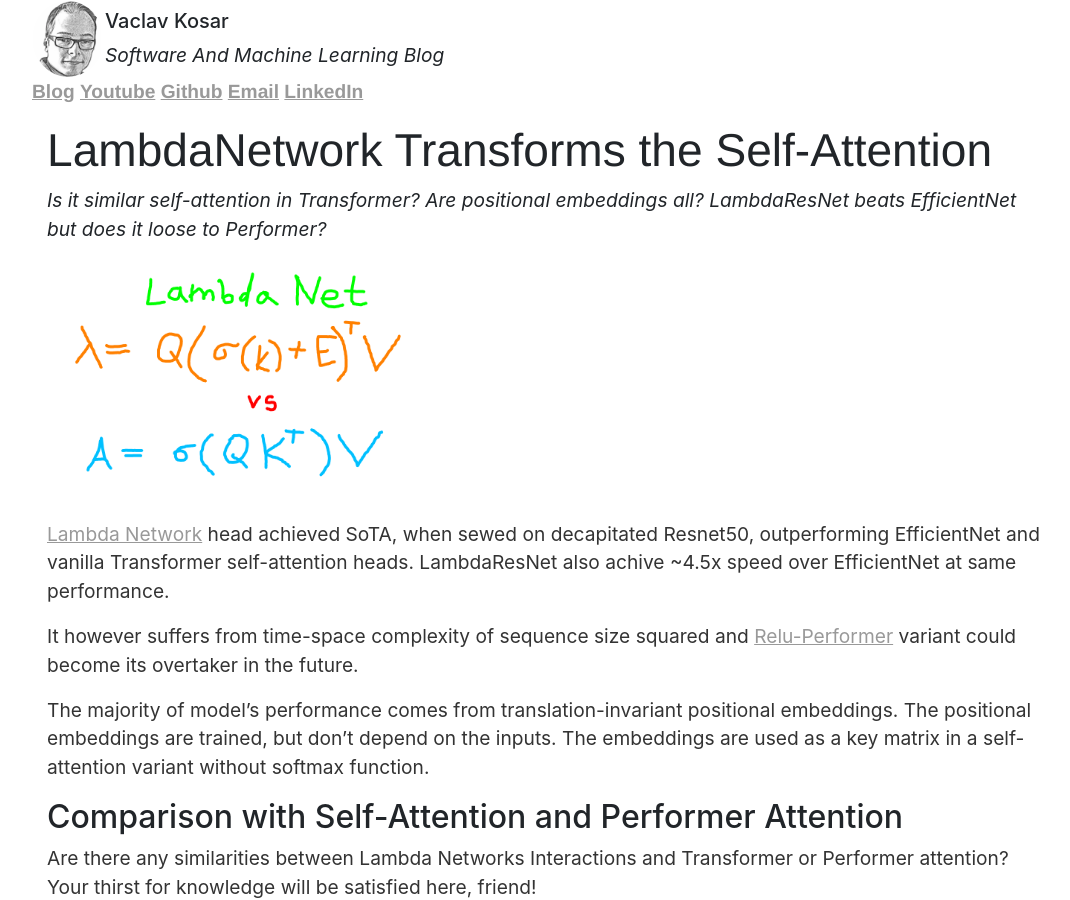
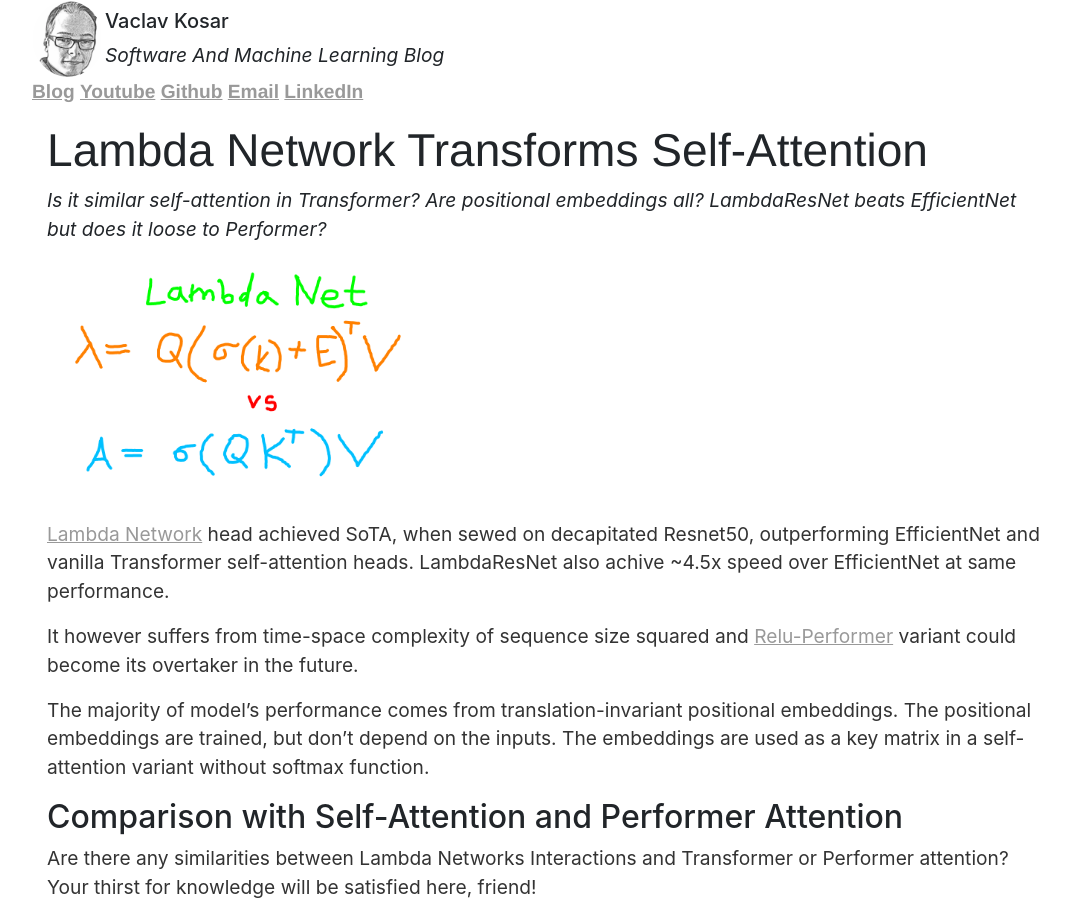
Before and after one commit to vackosar/vackosar.github.io, a Jekyll site: the page built from _posts/2020-11-29-Lamda-Networks-Transforms-Self-Attention.md, in a window 1280 px wide and 900 px high. Shown: the whole window, without its empty margins (96-1166 px from the left). Built offline with Jekyll 4.4.1, drawn with Linux system fonts in a browser that asks for light colours; nearby versions of some CDN libraries; library files that are not in the unit come from our copies; comment, search, counter and statistics services are not loaded.

Commit message:
lambda net

```diff
--- a/_posts/2020-11-29-LamdaNetworks-vs-Attention.md
+++ b/_posts/2020-11-29-Lamda-Networks-Transforms-Self-Attention.md
@@ -1,6 +1,6 @@
 ---
 layout: post
-title: "LambdaNetwork Transforms the Self-Attention"
+title: "Lambda Network Transforms Self-Attention"
 date: 2020-11-29
 categories: ml
 description: Is it similar self-attention in Transformer? Are positional embeddings all? LambdaResNet beats EfficientNet but does it loose to Performer?
```
